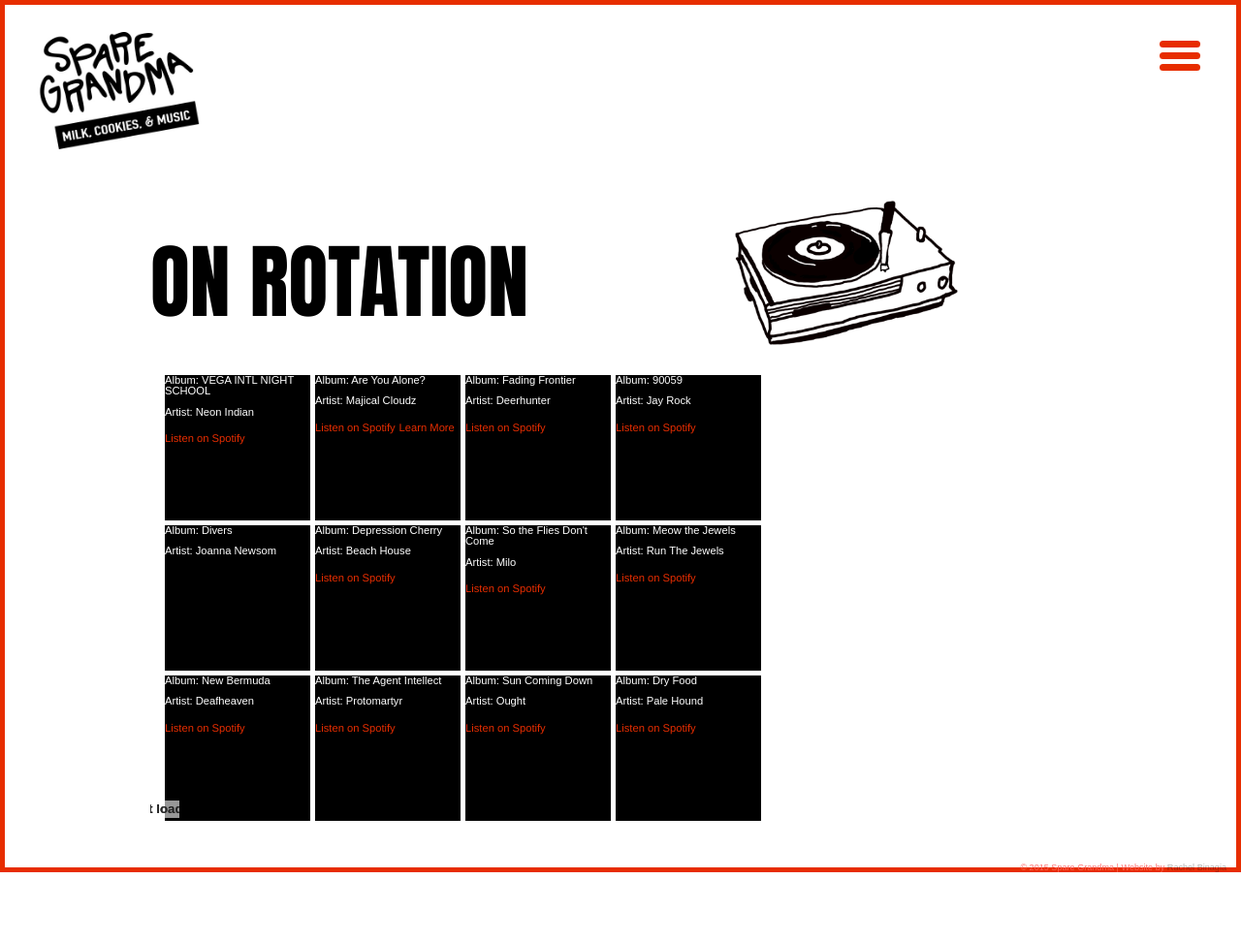
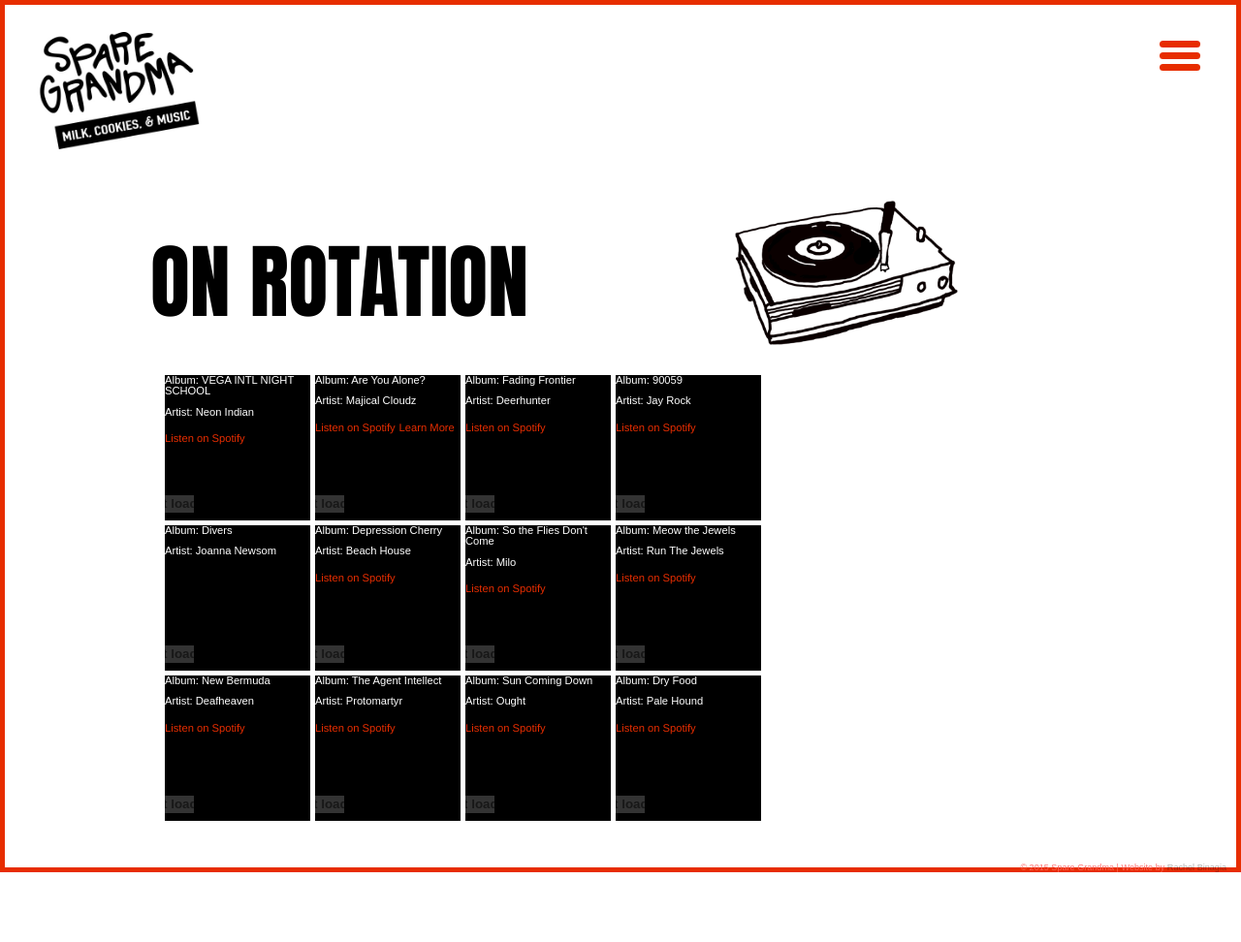
Before and after one commit to rachyrach/sparegrandma, a Jekyll site: the page built from rotation-test.html, in a window 1280 px wide. Shown: the whole page at 97% size. Built offline with Jekyll 4.4.1, drawn with Linux system fonts in a browser that asks for light colours; Markdown is read by kramdown in place of the engine named in the settings.

Commit message:
test
test

```diff
--- a/css/main.css
+++ b/css/main.css
@@ -540,7 +540,6 @@
 }
 
 
-
 .rotation-img {
     width: 150px;
     height: 150px;
--- a/rotation-test.html
+++ b/rotation-test.html
@@ -25,7 +25,7 @@
      <ul>
          {% for albums in site.data.rotation %}
       <li>
-          <div class="rotation-window">
+
     <div class="rotation-div">
 
 
@@ -40,16 +40,14 @@
                             <a href="{{ albums.link }}">Learn More</a>
                             {% endif %}
 						</div>
-              </div>
+
 
           <div class="rotation-play">
 <object type="application/x-shockwave-flash" width="30" height="25" data="https://www.youtube.com/v/{{ albums.youtube }}?version=2&theme=dark"><param name="movie"  value="https://www.youtube.com/v/{{ albums.youtube }}?version=2&theme=dark"/><param name="wmode" value="transparent"/></object> <!--- <a href="{{ albums.link }}">Full Album</a> --->
 
         </div>
+         </div>
 
-
-
-          </div>
 
     </li>
   {% endfor %}
```
